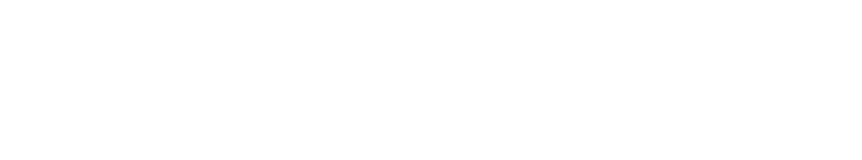
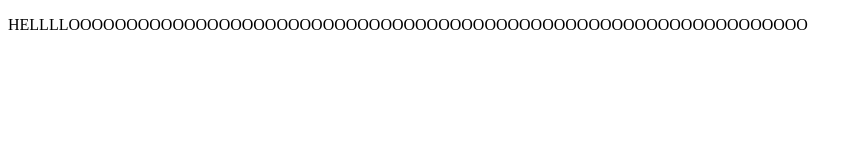
Before and after one commit to Aiden-Malan/Test-Repo-for-automated-deploys, a plain HTML site: page index.html in a window 1280 px wide. Shown: the whole page, without its empty margins (0-862 px from the left). Drawn offline with Linux system fonts and the light colour scheme.

Commit message:
pushed hello

```diff
--- a/index.html
+++ b/index.html
@@ -6,6 +6,8 @@
     <title>React Hello World</title>
 </head>
 <body>
-    <div id="root"></div>
+    <div id="root">
+        <p>HELLLLOOOOOOOOOOOOOOOOOOOOOOOOOOOOOOOOOOOOOOOOOOOOOOOOOOOOOOOOOOOOOOOO</p>
+    </div>
 </body>
 </html>
```
